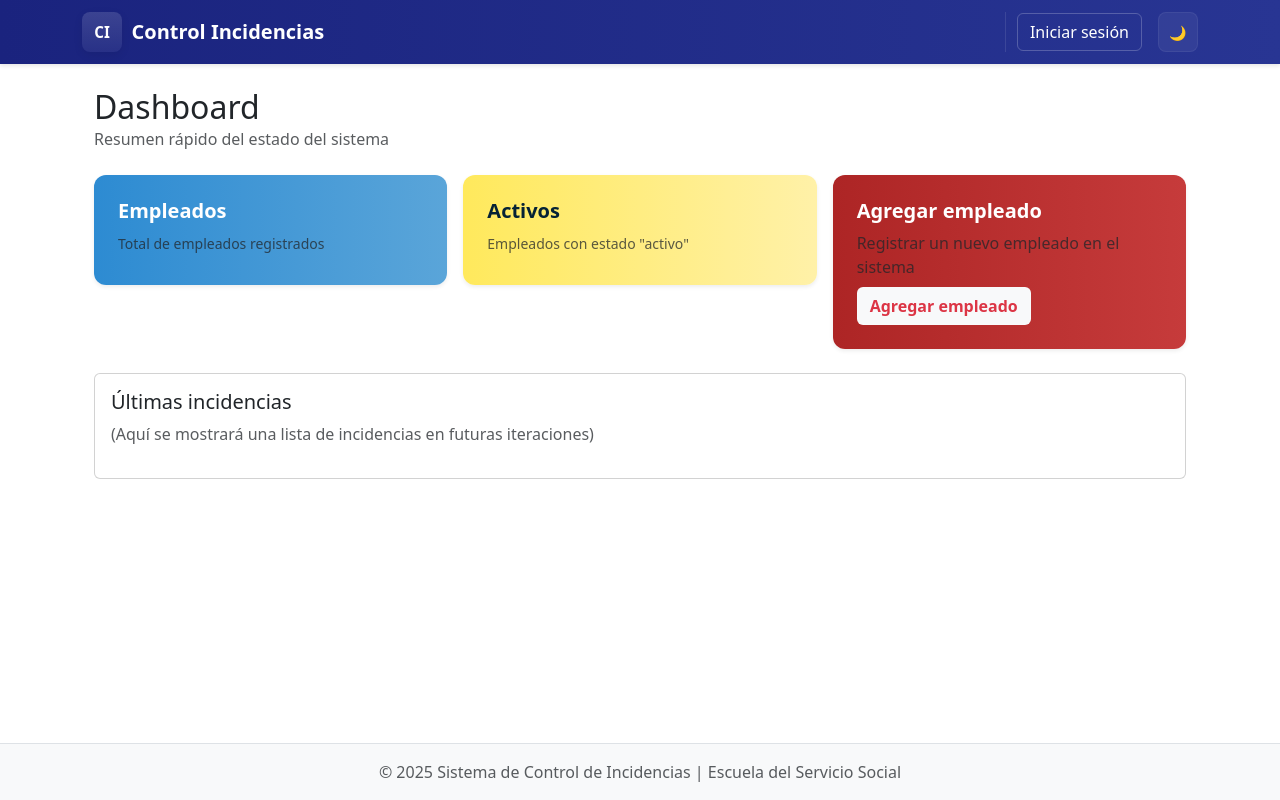
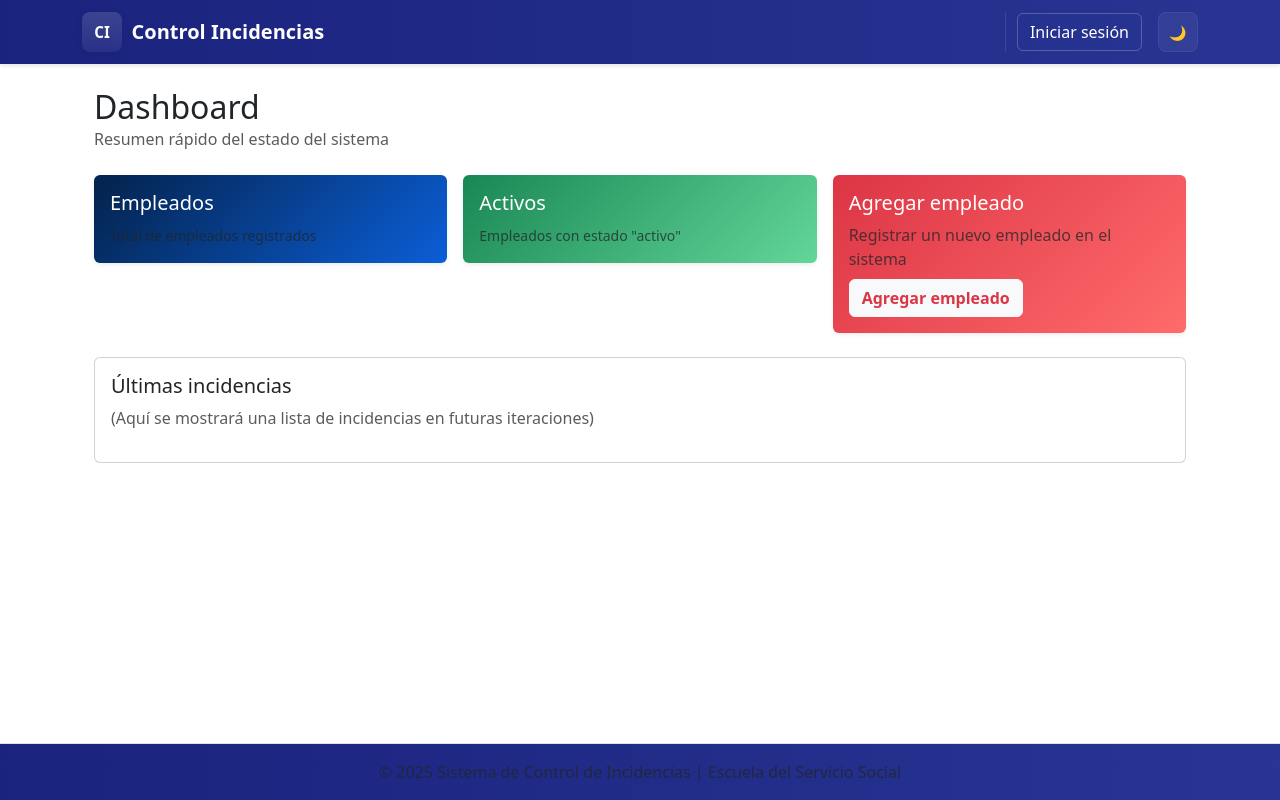
Before and after one commit to juanpaxz/sistema_gestion_entradas_salidas, a Django app: template app/control/templates/control/administracion/dashboard.html in a window 1280 px wide. Run offline with Django 5.2, Linux system fonts and the light colour scheme; the template is opened without the code that fills it, so the values that code supplies are empty.

Commit message:
refactor: update dashboard styles, remove unused theme.css, and enhance dark mode support

```diff
--- a/app/control/static/control/css/dashboard.css
+++ b/app/control/static/control/css/dashboard.css
@@ -1,79 +1,116 @@
-/* Dashboard color accents using project palette variables from base */
-.stat-card { border: none; overflow: hidden; border-radius: .75rem; transition: transform .18s ease, box-shadow .18s ease; }
-.stat-card:hover { transform: translateY(-6px); }
-.stat-card .card-body { padding: 1.5rem; position: relative; min-height:110px; }
-.stat-value { font-size: 2.25rem; line-height: 1; margin: .15rem 0 .35rem; font-weight: 600; }
-
-/* Primary (azul) */
-.stat-card-primary .card-body {
-  background: linear-gradient(90deg, var(--bs-primary) 0%, #5aa5d9 100%);
+.stat-card-primary {
+  /* darker, still rich blue */
+  background-image: linear-gradient(135deg, #04224b 0%, #0b5ed7 100%);
   color: #ffffff;
-  box-shadow: 0 8px 20px rgba(45,139,210,0.16);
+  border: none;
+  transition: transform 180ms ease, box-shadow 180ms ease, filter 180ms ease;
+  will-change: transform, box-shadow;
 }
 
-/* Accent (amarillo) */
-.stat-card-accent .card-body {
-  background: linear-gradient(90deg, var(--brand-accent) 0%, #fff1a8 100%);
-  color: #052235; /* dark text for yellow */
-  box-shadow: 0 8px 20px rgba(255,233,92,0.12);
+.stat-card-primary .card-title,
+.stat-card-primary .stat-value,
+.stat-card-primary small {
+  color: #ffffff;
 }
 
-/* Danger (rojo) */
-.stat-card-danger .card-body {
-  background: linear-gradient(90deg, var(--bs-danger) 0%, #c63b3b 100%);
+/* Improve contrast for inner links/buttons if any */
+.stat-card-primary a.btn {
+  background: rgba(255,255,255,0.15);
   color: #ffffff;
-  box-shadow: 0 8px 20px rgba(198,59,59,0.14);
+  border: 1px solid rgba(255,255,255,0.18);
 }
 
-.stat-card .card-title { font-weight: 700; }
-.stat-card .display-6 { font-weight: 600; }
-
-/* Responsive tweaks */
-@media (max-width: 575px){
-  .stat-value { font-size: 1.6rem; }
-  .stat-card .card-body { min-height: 90px; }
+/* hover / focus effects for primary */
+.stat-card-primary:hover,
+.stat-card-primary:focus-within {
+  transform: translateY(-6px);
+  box-shadow: 0 10px 36px rgba(4,34,75,0.35);
+  filter: saturate(1.08) brightness(1.02);
 }
 
-/* Dark-mode variants: slightly desaturate and darken gradients for comfortable contrast */
-body.dark .stat-card-primary .card-body{
-  background: linear-gradient(90deg, #1e4f6f 0%, #2a6a90 100%);
-  box-shadow: 0 8px 18px rgba(0,0,0,0.55);
-}
-body.dark .stat-card-accent .card-body{
-  background: linear-gradient(90deg, #7a6b2a 0%, #9f8b3d 100%);
-  color: #f6f3de;
-  box-shadow: 0 8px 18px rgba(0,0,0,0.55);
-}
-body.dark .stat-card-danger .card-body{
-  background: linear-gradient(90deg, #7a2525 0%, #882b2b 100%);
-  box-shadow: 0 8px 18px rgba(0,0,0,0.55);
-}
-/* Button contrast on colored cards */
-.stat-card-danger .btn { border: 1px solid rgba(255,255,255,0.12); }
-
-/* Table / list adjustments for dark mode */
-body.dark .table {
-  color: #e6eef6;
-}
-body.dark .table thead th {
-  background-color: rgba(255,255,255,0.03) !important;
-  color: #d7f0ff !important;
-  border-color: rgba(255,255,255,0.06) !important;
-}
-body.dark .table-light {
-  background-color: rgba(255,255,255,0.02) !important;
-}
-body.dark .table tbody tr {
-  background: transparent;
-  border-bottom: 1px solid rgba(255,255,255,0.03);
-}
-body.dark .table.table-hover tbody tr:hover {
-  background: rgba(255,255,255,0.03);
+.stat-card-green {
+  background-image: linear-gradient(135deg, #198754 0%, #63d69a 100%);
+  color: #ffffff;
+  border: none;
+  transition: transform 180ms ease, box-shadow 180ms ease, filter 180ms ease;
 }
 
-/* Badges contrast in dark */
-body.dark .badge.bg-success { background-color: #1e7a3a !important; color: #fff !important; }
-body.dark .badge.bg-secondary { background-color: rgba(255,255,255,0.06) !important; color: #e6eef6 !important; }
+.stat-card-green .card-title,
+.stat-card-green .stat-value,
+.stat-card-green small {
+    color: #ffffff;
+}
+/* Improve contrast for inner links/buttons if any */
+.stat-card-green a.btn {
+    background: rgba(255,255,255,0.15);
+    color: #ffffff;
+    border: 1px solid rgba(255,255,255,0.18);
+}
 
-/* Card containing the table: ensure readable background */
-body.dark .card { background-color: #0b1220; border-color: rgba(255,255,255,0.04); }
+/* hover / focus effects for green */
+.stat-card-green:hover,
+.stat-card-green:focus-within {
+  transform: translateY(-6px);
+  box-shadow: 0 8px 30px rgba(25,135,84,0.18);
+  filter: saturate(1.05) brightness(1.02);
+}
+
+/* Tarjeta roja (danger) */
+.stat-card-danger {
+  background-image: linear-gradient(135deg, #dc3545 0%, #ff6b6b 100%);
+  color: #ffffff;
+  border: none;
+  transition: transform 180ms ease, box-shadow 180ms ease, filter 180ms ease;
+}
+
+.stat-card-danger .card-title,
+.stat-card-danger .stat-value,
+.stat-card-danger small {
+  color: #ffffff;
+}
+
+/* hover / focus effects for danger */
+.stat-card-danger:hover,
+.stat-card-danger:focus-within {
+  transform: translateY(-6px);
+  box-shadow: 0 8px 30px rgba(220,53,69,0.22);
+  filter: saturate(1.06) brightness(1.02);
+}
+
+/* small accessibility: focus outline for keyboard users */
+.stat-card-primary:focus-within,
+.stat-card-green:focus-within,
+.stat-card-danger:focus-within,
+.stat-card-warning:focus-within {
+  outline: 3px solid rgba(0,123,255,0.12);
+  outline-offset: 4px;
+}
+
+/* Dark theme - stronger global background */
+[data-bs-theme="dark"] body {
+  /* color: navy/charcoal — adjust hex as you prefer */
+  background-color: #061428; /* stronger, deep-blue/charcoal */
+  color: #e6eef8; /* light text for contrast */
+}
+
+/* Optional: make cards slightly elevated/darker on dark theme for contrast */
+[data-bs-theme="dark"] .card {
+  background-color: rgba(255,255,255,0.03);
+  border: 1px solid rgba(255,255,255,0.04);
+}
+
+/* Make footer match the navbar gradient */
+footer.footer {
+  background: linear-gradient(90deg, #1a237e 0%, #283593 100%);
+  color: #ffffff;
+  border-top: 1px solid rgba(0,0,0,0.08);
+}
+
+footer.footer .text-muted {
+  color: rgba(255,255,255,0.9);
+}
+
+/* If theme is dark, ensure footer border-color subtle */
+[data-bs-theme="dark"] footer.footer {
+  border-top-color: rgba(255,255,255,0.04);
+}
--- a/app/control/static/control/css/theme.css
+++ /dev/null
@@ -1,113 +0,0 @@
-/* Theme and dark-mode styles moved from base.html
-   Location: app/control/static/control/css/theme.css
-*/
-
-:root{
-  --brand-primary: #2D8BD2;
-  --brand-danger: #AD2525;
-  --brand-accent: #FFE95C;
-  /* Map to Bootstrap CSS variables */
-  --bs-primary: var(--brand-primary);
-  --bs-danger: var(--brand-danger);
-  --bs-warning: var(--brand-accent);
-}
-
-.navbar-brand { color: var(--bs-primary) !important; }
-.btn-primary {
-  background-color: var(--bs-primary) !important;
-  border-color: var(--bs-primary) !important;
-}
-.text-accent { color: var(--brand-accent); }
-
-/* Dark mode tweaks */
-body.dark{
-  background-color: #0f1720; /* near-black with bluish tint */
-  color: #e6eef6;
-}
-
-/* Cards and panels */
-body.dark .card{
-  background-color: #0b1220; /* slightly lighter than body */
-  border: 1px solid rgba(255,255,255,0.06);
-  color: #e6eef6;
-  box-shadow: none;
-}
-/* keep explicit stat-card backgrounds intact; only make non-stat cards transparent */
-body.dark .card:not(.stat-card) .card-body { background: transparent; }
-body.dark .card .card-title { color: #dbeeff; }
-
-/* Muted text should be visible on dark background */
-body.dark .text-muted { color: rgba(230,238,246,0.6) !important; }
-
-/* Headings / big numbers */
-body.dark .display-6 { color: #dff1ff; }
-
-/* Buttons */
-body.dark .btn-primary {
-  background-color: var(--bs-primary) !important;
-  border-color: var(--bs-primary) !important;
-  color: #052235;
-}
-/* Buttons in dark mode (only) - make outline buttons readable and provide hover/focus fills */
-body.dark .btn-outline-secondary {
-  color: #e6eef6 !important;
-  border-color: rgba(255,255,255,0.12) !important;
-  background: transparent !important;
-}
-body.dark .btn-outline-secondary:hover,
-body.dark .btn-outline-secondary:focus {
-  background-color: rgba(255,255,255,0.06) !important;
-  color: #052235 !important; /* dark text on light hover */
-}
-
-
-body.dark .btn-outline-light {
-  color: #fff !important;
-  border-color: rgba(255,255,255,0.12) !important;
-}
-
-/* Dropdowns and menus */
-body.dark .dropdown-menu{
-  background-color: #0b1220;
-  border: 1px solid rgba(255,255,255,0.06);
-  color: #e6eef6;
-}
-body.dark a { color: #9fd7ff; }
-body.dark .navbar{ filter: brightness(0.95); }
-
-/* Additional table/list dark-mode tweaks (helps listar_empleados) */
-body.dark table.table thead th {
-  background: rgba(255,255,255,0.03);
-  color: #dbeeff;
-}
-body.dark table.table tbody td {
-  border-top-color: rgba(255,255,255,0.04);
-  /* ensure table cell text and backgrounds are visible in dark mode */
-  color: #e6eef6;
-  background: transparent;
-}
-body.dark table.table tbody tr:hover {
-  background-color: rgba(255,255,255,0.02);
-}
-
-/* More specific rules to override Bootstrap striped/hover/table defaults */
-body.dark .table {
-  color: #e6eef6;
-}
-body.dark .table th,
-body.dark .table td {
-  color: #e6eef6 !important;
-  background: transparent !important;
-}
-body.dark .table.table-striped tbody tr:nth-of-type(odd) {
-  background-color: rgba(255,255,255,0.01) !important;
-}
-body.dark .table.table-hover tbody tr:hover {
-  background-color: rgba(255,255,255,0.02) !important;
-}
-
-/* Badges */
-body.dark .badge.bg-success { background-color: #1f7a3a !important; }
-body.dark .badge.bg-danger { background-color: #a83a3a !important; }
-
-/* small utility: keep stat-card gradients unchanged in dark mode */
--- a/app/control/templates/control/administracion/confirm_delete_empleado.html
+++ b/app/control/templates/control/administracion/confirm_delete_empleado.html
@@ -2,10 +2,6 @@
 {% load static %}
 
 {% block title %}Confirmar eliminación{% endblock %}
-
-{% block extra_head %}
-<link rel="stylesheet" href="{% static 'control/css/dashboard.css' %}">
-{% endblock %}
 
 {% block content %}
 <div class="container">
--- a/app/control/templates/control/administracion/crear_empleado.html
+++ b/app/control/templates/control/administracion/crear_empleado.html
@@ -4,7 +4,6 @@
 {% block title %}Crear empleado{% endblock %}
 
 {% block extra_head %}
-<link rel="stylesheet" href="{% static 'control/css/dashboard.css' %}">
 {% endblock %}
 
 {% block content %}
--- a/app/control/templates/control/administracion/dashboard.html
+++ b/app/control/templates/control/administracion/dashboard.html
@@ -3,10 +3,6 @@
 {% load static %}
 
 {% block title %}Dashboard - Administrador{% endblock %}
-
-{% block extra_head %}
-  <link rel="stylesheet" href="{% static 'control/css/dashboard.css' %}">
-{% endblock %}
 
 {% block content %}
 <div class="container">
@@ -24,6 +20,7 @@
   </div>
 
   <div class="row g-3">
+
     <div class="col-md-4">
       <div class="card shadow-sm stat-card stat-card-primary">
         <div class="card-body">
@@ -35,7 +32,7 @@
     </div>
 
     <div class="col-md-4">
-      <div class="card shadow-sm stat-card stat-card-accent">
+      <div class="card shadow-sm stat-card stat-card-green">
         <div class="card-body">
           <h5 class="card-title">Activos</h5>
           <p class="display-6 mb-0 stat-value">{{ empleados_activos }}</p>
--- a/app/control/templates/control/administracion/editar_empleado.html
+++ b/app/control/templates/control/administracion/editar_empleado.html
@@ -2,10 +2,6 @@
 {% load static %}
 
 {% block title %}Editar empleado{% endblock %}
-
-{% block extra_head %}
-<link rel="stylesheet" href="{% static 'control/css/dashboard.css' %}">
-{% endblock %}
 
 {% block content %}
 <div class="container">
--- a/app/control/templates/control/administracion/listar_empleados.html
+++ b/app/control/templates/control/administracion/listar_empleados.html
@@ -2,10 +2,6 @@
 {% load static %}
 
 {% block title %}Lista de empleados{% endblock %}
-
-{% block extra_head %}
-<link rel="stylesheet" href="{% static 'control/css/dashboard.css' %}">
-{% endblock %}
 
 {% block content %}
 <div class="container">
@@ -25,7 +21,7 @@
         <div class="card-body p-0">
           <div class="table-responsive">
             <table class="table table-hover mb-0">
-              <thead class="table-light">
+              <thead class="table">
                 <tr>
                   <th>Usuario</th>
                   <th>Nombre</th>
--- a/app/control/templates/control/base.html
+++ b/app/control/templates/control/base.html
@@ -1,19 +1,35 @@
 {% load static %}
-{% load group_tags %}
 <!doctype html>
-<html lang="es" class="h-100"> <head>
+<html lang="es" class="h-100" data-bs-theme="light">
+<head>
     <meta charset="utf-8">
     <meta name="viewport" content="width=device-width, initial-scale=1">
+    <meta name="description" content="Sistema de control de asistencias e incidencias">
     <title>{% block title %}Sistema de Control de Incidencias{% endblock %}</title>
-    <link href="https://cdn.jsdelivr.net/npm/bootstrap@5.3.2/dist/css/bootstrap.min.css" rel="stylesheet" integrity="sha384-" crossorigin="anonymous">
-    <link rel="stylesheet" href="{% static 'control/css/theme.css' %}">
+
+    <link rel="preconnect" href="https://cdn.jsdelivr.net">
+    <link href="https://cdn.jsdelivr.net/npm/bootstrap@5.3.2/dist/css/bootstrap.min.css" rel="stylesheet">
+    <link rel="icon" href="{% static 'control/img/favicon.ico' %}">
+    <link rel="stylesheet" href="{% static 'control/css/dashboard.css' %}">
+
     {% block extra_head %}{% endblock %}
 </head>
+
 <body class="d-flex flex-column min-vh-100">
-
     {% include 'control/_navbar.html' %}
 
     <main class="container mt-4">
+        {% if messages %}
+        <div class="messages">
+            {% for message in messages %}
+            <div class="alert alert-{{ message.tags }} alert-dismissible fade show" role="alert">
+                {{ message }}
+                <button type="button" class="btn-close" data-bs-dismiss="alert"></button>
+            </div>
+            {% endfor %}
+        </div>
+        {% endif %}
+
         {% block content %}
         {% endblock %}
     </main>
@@ -25,40 +41,41 @@
             </span>
         </div>
     </footer>
-  <script src="https://cdn.jsdelivr.net/npm/bootstrap@5.3.2/dist/js/bootstrap.bundle.min.js" integrity="sha384-" crossorigin="anonymous"></script>
+
+    <script src="https://cdn.jsdelivr.net/npm/bootstrap@5.3.2/dist/js/bootstrap.bundle.min.js"></script>
     {% block extra_js %}{% endblock %}
 
+    <!-- Script del tema mejorado -->
     <script>
-    // Theme (dark/light) toggle - stores selection in localStorage
     (function(){
         const storageKey = 'theme';
-      const root = document.documentElement;
-      const body = document.body;
-      function applyTheme(theme){
-        if(theme === 'dark'){
-          body.classList.add('dark');
-          const btn = document.getElementById('theme-toggle'); if(btn) btn.innerHTML = '☀️';
-        } else {
-          body.classList.remove('dark');
-          const btn = document.getElementById('theme-toggle'); if(btn) btn.innerHTML = '🌙';
+        const prefersDark = window.matchMedia('(prefers-color-scheme: dark)').matches;
+
+        function getInitialTheme() {
+            const saved = localStorage.getItem(storageKey);
+            return saved || (prefersDark ? 'dark' : 'light');
         }
+
+        function applyTheme(theme) {
+            document.documentElement.setAttribute('data-bs-theme', theme);
+            const btn = document.getElementById('theme-toggle');
+            if(btn) btn.innerHTML = theme === 'dark' ? '☀️' : '🌙';
         }
-      // init
-      try{
-        const saved = localStorage.getItem(storageKey) || 'light';
-        applyTheme(saved);
-      }catch(e){ /* ignore */ }
 
-      // attach to toggle button (if present)
-      document.addEventListener('DOMContentLoaded', function(){
+        // Aplicar tema inicial
+        applyTheme(getInitialTheme());
+
+        // Event listener
+        document.addEventListener('DOMContentLoaded', function() {
             const toggle = document.getElementById('theme-toggle');
-        if(!toggle) return;
-        toggle.addEventListener('click', function(e){
-          const isDark = document.body.classList.contains('dark');
-          const next = isDark ? 'light' : 'dark';
-          try{ localStorage.setItem(storageKey, next); }catch(err){}
-          applyTheme(next);
+            if(toggle) {
+                toggle.addEventListener('click', function() {
+                    const currentTheme = document.documentElement.getAttribute('data-bs-theme');
+                    const newTheme = currentTheme === 'dark' ? 'light' : 'dark';
+                    localStorage.setItem(storageKey, newTheme);
+                    applyTheme(newTheme);
                 });
+            }
         });
     })();
     </script>
```
Lines whose indentation alone changed are shown as unchanged.
